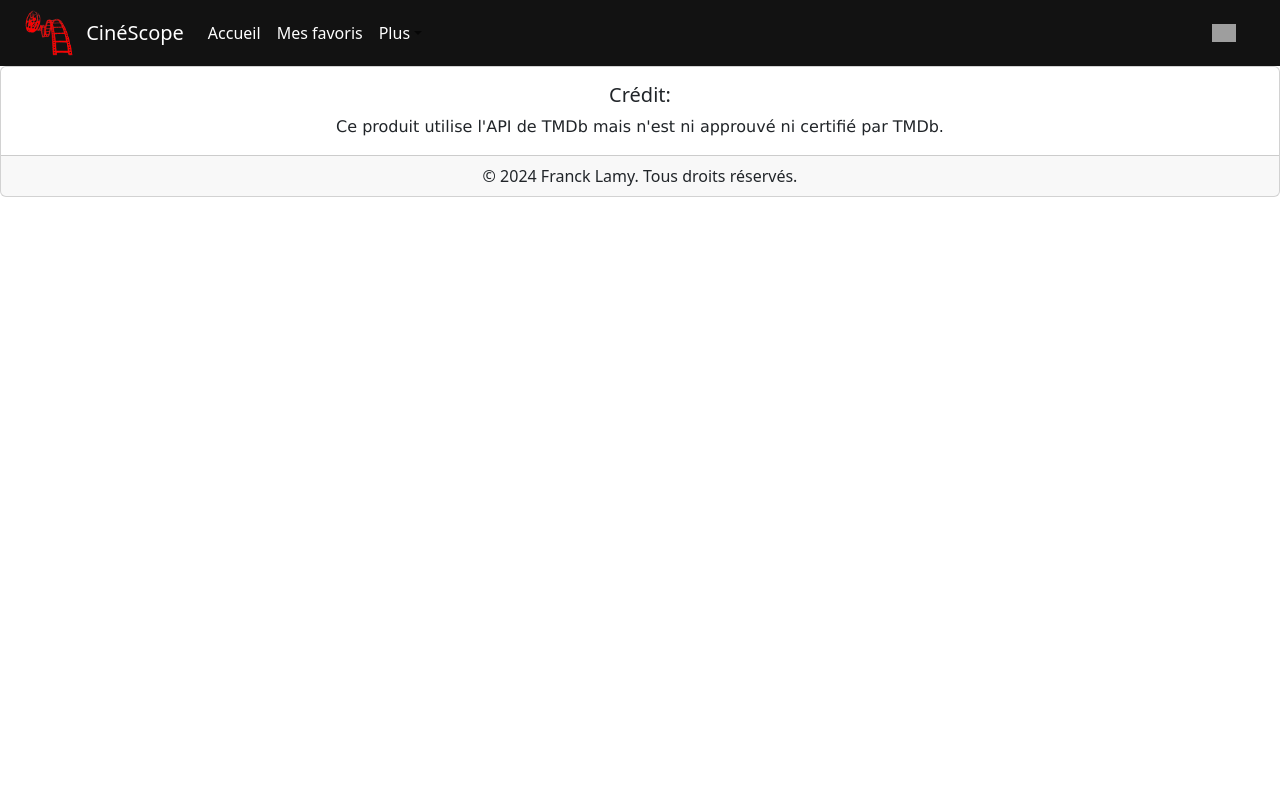
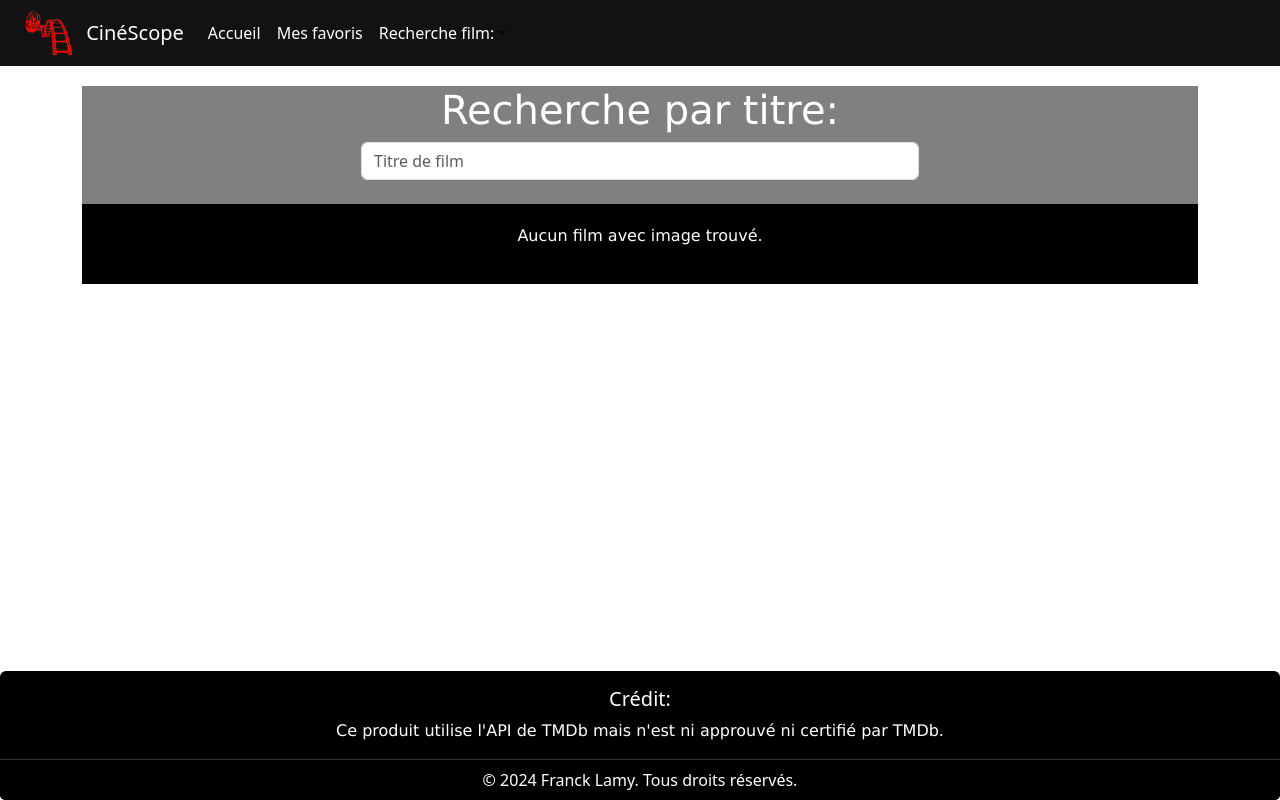
Before and after one commit to Franck-Lamy-Dev-Web/Cinescope, a React (Create React App) app: page /recherche_par_titre in a window 1280 px wide. Built offline with nearby package versions, Linux system fonts and the light colour scheme; grey boxes are pictures that could not be loaded.

Commit message:
recherche film et par genre

```diff
--- a/src/App.js
+++ b/src/App.js
@@ -1,35 +1,35 @@
-// App.js
-
 import './App.css';
 import { BrowserRouter, Route, Routes } from "react-router-dom";
 import Detailfilm from './Componants/DetailFilm';
 import Favories from './Componants/Favories';
 import AccueilFilm from './Componants/AccueilFilm';
 import NavSearch from './Componants/Header';
-import React, { useState } from 'react';
+import React from 'react';
 import 'bootstrap/dist/css/bootstrap.min.css';
 import PagesEnConstruction from './Componants/PagesEnConstruction';
 import Footer from './Componants/Footer';
+import RechercheGenre from './Componants/RechercheGenre';
+import { Container } from 'react-bootstrap';
+import SearchFilm from './Componants/SearchFilm';
 
 function App() {
-  const [showSearch, setShowSearch] = useState(false);
-
-  const handleSearchClick = () => {
-    setShowSearch(!showSearch);
-  };
-
   return (
-    <div className="App">
+    <div style={{ display: 'flex', flexDirection: 'column', minHeight: '100vh' }}>
       <BrowserRouter>
-        <NavSearch onSearchClick={handleSearchClick} />
-        <Routes>
-          <Route path="/DétailFilm/:id" element={<Detailfilm />} />
-          <Route path="/Favories" element={<Favories />} />
-          <Route path="/" element={<AccueilFilm showSearch={showSearch} />} />
-          <Route path='/PageEnConstruction' element={<PagesEnConstruction />} />
-        </Routes>
+        <NavSearch />
+        <Container style={{ flex: 1, paddingTop: '20px' }}>
+          <Routes>
+            <Route path="/DétailFilm/:id" element={<Detailfilm />} />
+            <Route path="/Favories" element={<Favories />} />
+            <Route path="/" element={<AccueilFilm />} />
+            <Route path='/PageEnConstruction' element={<PagesEnConstruction />} />
+            <Route path='/recherche_genre' element={<RechercheGenre />} />
+            {/* <Route path='/recherche_par_titre' element={<RechercheTitre />} /> */}
+            <Route path='/recherche_par_titre' element={<SearchFilm />} />
+          </Routes>
+        </Container>
+        <Footer />
       </BrowserRouter>
-      <Footer />
     </div>
   );
 }
--- a/src/Componants/Footer.jsx
+++ b/src/Componants/Footer.jsx
@@ -1,21 +1,20 @@
 import React from "react";
 import { Card } from 'react-bootstrap';
 
-
-function Footer(){
-return(
-    <Card style={{ width: '100%' }}>
+function Footer() {
+  return (
+    <Card style={{ width: '100%', backgroundColor: 'black', color: 'white', border: 'none', textAlign: 'center' }}>
       <Card.Body>
         <Card.Title>Crédit:</Card.Title>
         <Card.Text>
           Ce produit utilise l'API de TMDb mais n'est ni approuvé ni certifié par TMDb.
-
         </Card.Text>
       </Card.Body>
-    <Card.Footer as="div">
+      <Card.Footer as="div" style={{ backgroundColor: 'black', color: 'white', borderTop: '1px solid #333' }}>
         &copy; {new Date().getFullYear()} Franck Lamy. Tous droits réservés.
       </Card.Footer>
-  </Card>);
+    </Card>
+  );
 }
 
 export default Footer;
--- a/src/Componants/Header.jsx
+++ b/src/Componants/Header.jsx
@@ -20,25 +20,22 @@ function NavSearch({ onSearchClick }) {
           <img src={LogoCine} height="50px" alt="logo_cinema" />
         </Link>
 
-        <Navbar.Brand as={Link} to="/" className="text-navbar-white">CinéScope</Navbar.Brand>
+        <Navbar.Brand as={Link} to="/" className="text-navbar-white">
+          CinéScope
+        </Navbar.Brand>
         <Navbar.Toggle aria-controls="navbarScroll" />
         <Navbar.Collapse id="navbarScroll">
           <Nav className="me-auto my-2 my-lg-0" style={{ maxHeight: '100px' }} navbarScroll>
             <Nav.Link as={Link} to="/" className="text-navbar-white">Accueil</Nav.Link>
             <Nav.Link as={Link} to="/Favories" className="text-navbar-white">Mes favoris</Nav.Link>
-            <NavDropdown title={<span className="text-white">Plus</span>} id="navbarScrollingDropdown">
+            <NavDropdown title={<span className="text-white">Recherche film:</span>} id="navbarScrollingDropdown">
+              <NavDropdown.Item as={Link} to="/recherche_par_titre">Par Titre</NavDropdown.Item>
+              <NavDropdown.Item as={Link} to="/recherche_genre">Par Genre</NavDropdown.Item>
+              <NavDropdown.Item as={Link} to="/PageEnConstruction">Par Acteurs</NavDropdown.Item>
+              <NavDropdown.Divider />
               <NavDropdown.Item as={Link} to="/PageEnConstruction">Séries TV</NavDropdown.Item>
-              <NavDropdown.Item as={Link} to="/PageEnConstruction">Recherche par acteurs</NavDropdown.Item>
-              <NavDropdown.Divider />
-              <NavDropdown.Item as={Link} to="/PageEnConstruction">Recherche par genre</NavDropdown.Item>
             </NavDropdown>
           </Nav>
-          <img
-            src="/chercher.png"
-            alt="recherche"
-            style={{ width: '1.5rem', marginRight: '2rem', cursor: 'pointer' }}
-            onClick={onSearchClick}
-          />
         </Navbar.Collapse>
       </Container>
     </Navbar>
--- a/src/Componants/PagesEnConstruction.jsx
+++ b/src/Componants/PagesEnConstruction.jsx
@@ -2,13 +2,16 @@ import React from "react";
 import ConstrucSite from '../assets/images/en_contruction.png';
 
 function PagesEnConstruction() {
-
-    return(
-<div>
-    <h1>Page en construction !</h1>
-    <img src={ConstrucSite} alt="En construction" />
-</div>
-    );
+  return (
+    <div style={{ textAlign: 'center', padding: '20px' }}>
+      <h1>Page en construction !</h1>
+      <img
+        src={ConstrucSite}
+        alt="En construction"
+        style={{ display: 'block', margin: '0 auto', maxWidth: '100%', height: 'auto' }}
+      />
+    </div>
+  );
 }
 
 export default PagesEnConstruction;
--- /dev/null
+++ b/src/Componants/RechercheGenre.jsx
@@ -0,0 +1,44 @@
+import React from "react";
+import axios from "axios";
+import { useState, useEffect } from "react";
+import photoSalle from '../assets/images/vue-salle-cinema.jpg';
+
+const RechercheGenre = () => {
+  const [listeGenres, setListeGenres] = useState([]);
+  const API_KEY = process.env.REACT_APP_API;
+
+  useEffect(() => {
+    const ListeParGenre = async () => {
+      try {
+        const response = await axios.get(
+          `https://api.themoviedb.org/3/genre/movie/list?api_key=${API_KEY}&language=fr`
+        );
+        const result = response.data.genres;
+        if (result.length > 0) {
+          setListeGenres(result);
+        } else {
+          setListeGenres([]);
+        }
+      } catch (error) {
+        console.error("Erreur lors de la récupération de la liste des genres :", error);
+      }
+    };
+    ListeParGenre();
+  }, [API_KEY]);
+
+  return (
+    <div style={{ textAlign: 'center', padding: '20px' }}>
+      <h1>Recherche par genre</h1>
+      <select style={{ marginBottom: '20px', padding: '10px', fontSize: '16px' }}>
+        {listeGenres.map((genre) => (
+          <option key={genre.id} value={genre.id}>{genre.name}</option>
+        ))}
+      </select>
+      <div style={{ display: 'flex', justifyContent: 'center' }}>
+        <img src={photoSalle} alt="Salle de cinéma" style={{ maxWidth: '100%', height: 'auto' }} />
+      </div>
+    </div>
+  );
+};
+
+export default RechercheGenre;
--- a/src/Componants/SearchFilm.jsx
+++ b/src/Componants/SearchFilm.jsx
@@ -1,7 +1,6 @@
 import React, { useState, useEffect } from "react";
 import axios from "axios";
 import Cardfilm from "./CardFilm";
-
 
 function SearchFilm() {
   const [searchTerm, setSearchTerm] = useState('');
@@ -10,50 +9,57 @@ function SearchFilm() {
 
   useEffect(() => {
     const fetchFilms = async () => {
+      if (searchTerm.trim() === '') {
+        setFilms([]);
+        return;
+      }
+
       try {
         const response = await axios.get(`https://api.themoviedb.org/3/search/movie?api_key=${API_KEY}&query=${searchTerm}`);
         const result = response.data.results;
-        if (result.length > 0) {
-          const filmsData = result.map(film => ({
+
+        const filmsData = result
+          .filter(film => film.poster_path)  // Filtrer les films avec une image
+          .map(film => ({
             id: film.id,
-            titre: film.original_title,
+            titre: film.title,
             overview: film.overview,
             release_date: film.release_date,
-            poster_path: film.poster_path ? `https://image.tmdb.org/t/p/w500/${film.poster_path}` : 'https://static.vecteezy.com/ti/vecteur-libre/p1/4141669-aucune-photo-ou-image-blanche-icone-chargement-images-ou-image-manquante-marque-image-non-disponible-ou-image-coming-soon-sign-simple-nature-silhouette-in-frame-illustrationle-isolee-vectoriel.jpg',
+            poster_path: `https://image.tmdb.org/t/p/w500/${film.poster_path}`
           }));
-          setFilms(filmsData);
-        } else {
-          setFilms([]);
-        }
+
+        setFilms(filmsData);
       } catch (error) {
         console.error('Erreur lors de la récupération des films:', error);
       }
     };
 
     fetchFilms();
-  }, [searchTerm]);
+  }, [searchTerm, API_KEY]);
 
   return (
-    <>
-    <div style={{backgroundColor: 'grey', width: '100%'}}>
-
-      <div className='d-flex flex-wrap justify-content-center' style={{ height: '100%' }}>
-        <div className='barHaut d-flex flex-column align-items-center mb-4'>
-          <h1 className='titreBar'>CinéScope</h1>
-          <input className='w-500 m-lg-4' size="lg" type="text" placeholder="Titre de film" onChange={(event) => setSearchTerm(event.target.value)} />
+    <div>
+      <div style={{ backgroundColor: 'grey', width: '100%' }}>
+        <div className='d-flex flex-column align-items-center mb-4'>
+          <h1 className='titreBar'>Recherche par titre:</h1>
+          <input
+            className='form-control w-50'
+            type="text"
+            placeholder="Titre de film"
+            value={searchTerm}
+            onChange={(event) => setSearchTerm(event.target.value)}
+          />
         </div>
 
-        <div className='d-flex flex-wrap justify-content-center' style={{ backgroundColor: 'black' }}>
-          {films.map((movie) => (
+        <div className='d-flex flex-wrap justify-content-center' style={{ backgroundColor: 'black', padding: '20px' }}>
+          {films.length > 0 ? films.map((movie) => (
             <div key={movie.id} className='m-2'>
               <Cardfilm movie={movie} />
             </div>
-          ))}
+          )) : <p className="text-white">Aucun film avec image trouvé.</p>}
         </div>
       </div>
-      </div>
-
-    </>
+    </div>
   );
 }
 
```
Also changed, not shown: src/assets/images/vue-salle-cinema.jpg (added), 1 other file (tests, documents, lock files or other folders). Lines whose indentation alone changed are shown as unchanged.
